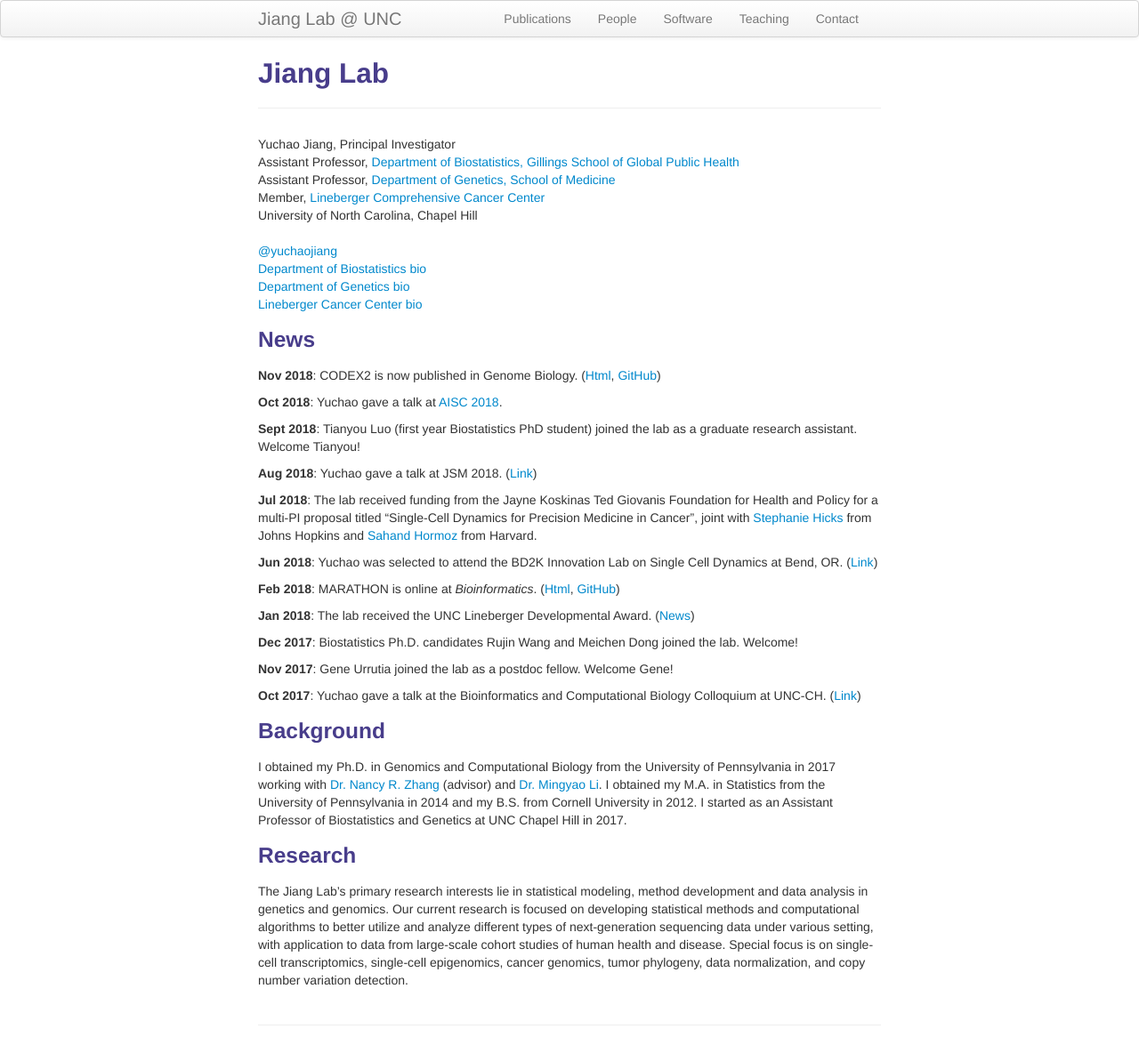
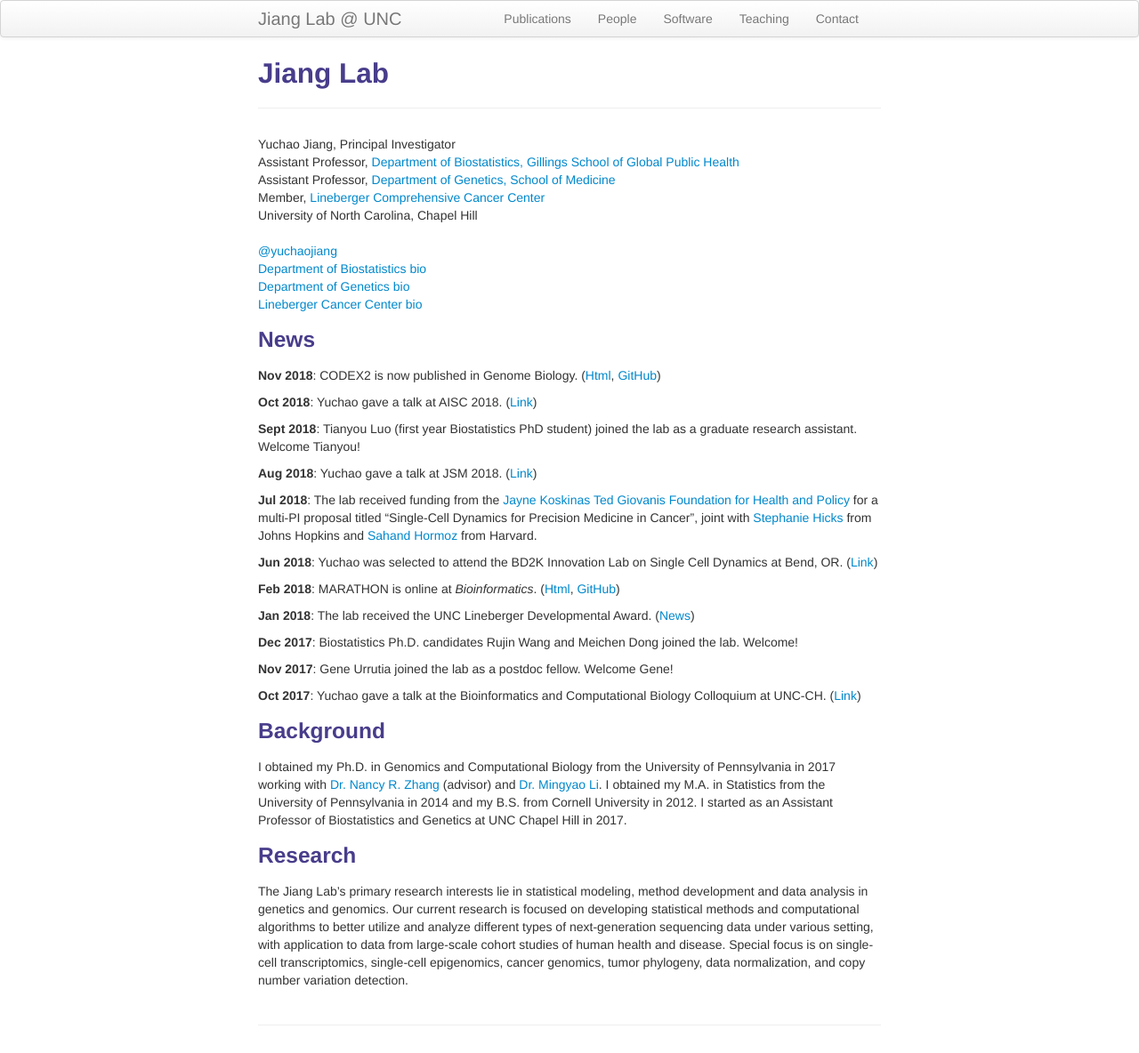
Before and after one commit to yuchaojiang/yuchaojiang.github.io, a Jekyll site: the page built from index.md, in a window 1280 px wide. Shown: the whole page at 89% size. Built offline with Jekyll 4.4.1, drawn with Linux system fonts in a browser that asks for light colours.

Commit message:
Update index.md

```diff
--- a/index.md
+++ b/index.md
@@ -27,13 +27,13 @@ description: I am an Assistant Professor in the Department of Biostatistics and
 ### News
 **Nov 2018**: CODEX2 is now published in Genome Biology. ([Html](https://genomebiology.biomedcentral.com/articles/10.1186/s13059-018-1578-y), [GitHub](https://github.com/yuchaojiang/CODEX2))
 
-**Oct 2018**: Yuchao gave a talk at [AISC 2018](https://www.uncg.edu/mat/aisc/2018/index.html).
+**Oct 2018**: Yuchao gave a talk at AISC 2018. ([Link](https://www.uncg.edu/mat/aisc/2018/index.html))
 
 **Sept 2018**: Tianyou Luo (first year Biostatistics PhD student) joined the lab as a graduate research assistant. Welcome Tianyou!
 
 **Aug 2018**: Yuchao gave a talk at JSM 2018. ([Link](https://ww2.amstat.org/meetings/jsm/2018/onlineprogram/ActivityDetails.cfm?SessionID=215048))
 
-**Jul 2018**: The lab received funding from the Jayne Koskinas Ted Giovanis Foundation for Health and Policy for a multi-PI proposal titled "Single-Cell Dynamics for Precision Medicine in Cancer", joint with [Stephanie Hicks](http://www.stephaniehicks.com/) from Johns Hopkins and [Sahand Hormoz](https://hormoz.hms.harvard.edu/) from Harvard.
+**Jul 2018**: The lab received funding from the [Jayne Koskinas Ted Giovanis Foundation for Health and Policy](http://jktgfoundation.org/) for a multi-PI proposal titled "Single-Cell Dynamics for Precision Medicine in Cancer", joint with [Stephanie Hicks](http://www.stephaniehicks.com/) from Johns Hopkins and [Sahand Hormoz](https://hormoz.hms.harvard.edu/) from Harvard.
 
 **Jun 2018**: Yuchao was selected to attend the BD2K Innovation Lab on Single Cell Dynamics at Bend, OR. ([Link](https://bigdatau.ini.usc.edu/innovationlab2018))
 
```
